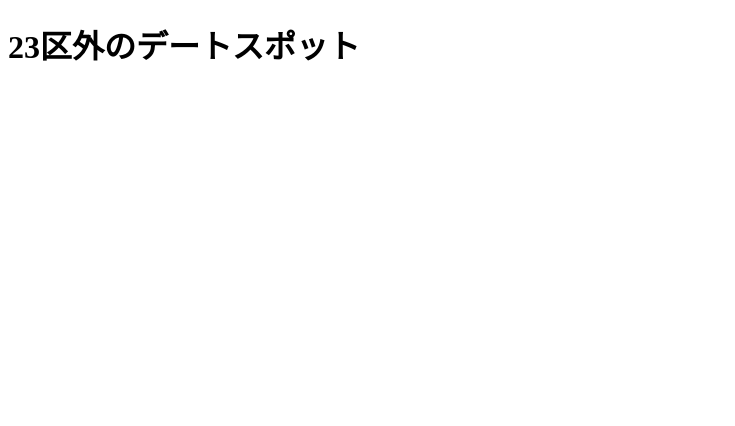
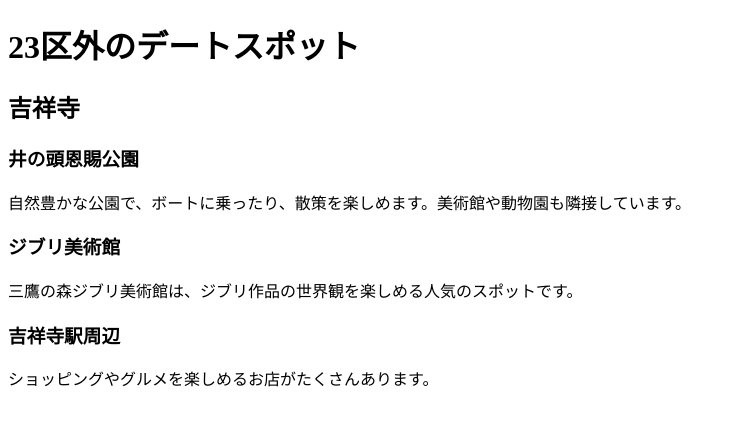
Before and after one commit to takuto1885/2025-cs1-e-class7-team6, a plain HTML site: page not23.html in a window 1280 px wide. Shown: the whole page, without its empty margins (0-735 px from the left). Drawn offline with Linux system fonts and the light colour scheme; files that its build step writes are made by us from their sources.

Commit message:
kitizyouzi

```diff
--- a/not23.html
+++ b/not23.html
@@ -9,6 +9,12 @@
 </head>
 <body>
     <h1>23区外のデートスポット</h1>
-
+    <h2>吉祥寺</h2>
+    <h3>井の頭恩賜公園</h3>
+    <p>自然豊かな公園で、ボートに乗ったり、散策を楽しめます。美術館や動物園も隣接しています。</p>
+    <h3>ジブリ美術館</h3>
+    <p>三鷹の森ジブリ美術館は、ジブリ作品の世界観を楽しめる人気のスポットです。</p>
+    <h3>吉祥寺駅周辺</h3>
+    <p>ショッピングやグルメを楽しめるお店がたくさんあります。﻿</p>
 </body>
 </html>
```
